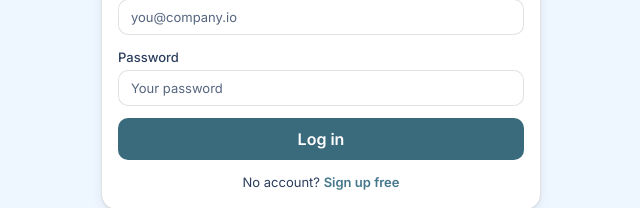
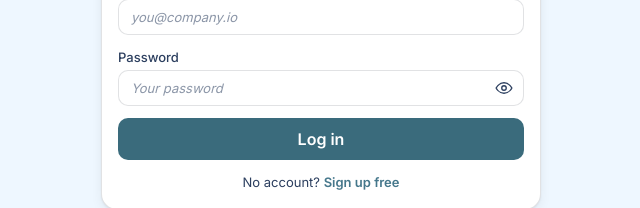
Before and after one commit to COS301-SE-2026/OptiGrid, a Next.js app in the folder frontend/: page /login in a window 1280 px wide. Shown: the part 368-576 px from the top of the page, without its empty margins (319-959 px from the left). Built offline with nearby package versions, Linux system fonts and the light colour scheme.

Commit message:
feat: add show password option and enhance placholders in auth pages

```diff
--- a/frontend/app/(auth)/login/page.tsx
+++ b/frontend/app/(auth)/login/page.tsx
@@ -7,6 +7,7 @@ import { getLoginError, initialLoginFormData, type LoginFormData } from "./valid
 import { navigateAfterLogin } from "../../../lib/auth-navigation";
 import { getTabSessionId, TAB_SESSION_HEADER } from "../../../lib/tab-session";
 import GoogleAuthButton from "@/components/GoogleButton";
+import PasswordInput from "@/components/PasswordInput";
 
 export default function LoginPage() {
     const router = useRouter();
@@ -125,18 +126,15 @@ export default function LoginPage() {
 
                     <div className="auth-field">
                         <label className="label" htmlFor="password">Password</label>
-                        <input
+                        <PasswordInput
                             id="password"
                             name="password"
-                            type="password"
                             autoComplete="current-password"
                             value={formData.password}
                             onChange={handleChange}
                             disabled={loading}
-                            className="input"
                             placeholder="Your password"
-                            aria-invalid={Boolean(error)}
-                            suppressHydrationWarning
+                            ariaInvalid={Boolean(error)}
                         />
                     </div>
 
--- /dev/null
+++ b/frontend/components/PasswordInput.tsx
@@ -0,0 +1,75 @@
+"use client";
+import { useState, type ChangeEvent,  type FocusEvent, type CSSProperties } from "react";
+
+interface PasswordInputProperties {
+    readonly id: string;
+    readonly name: string;
+    readonly value: string;
+    readonly onChange: (event: ChangeEvent<HTMLInputElement>) => void;
+    readonly onBlur?: (event: FocusEvent<HTMLInputElement>) => void;
+    readonly disabled?: boolean;
+    readonly autoComplete?: string;
+    readonly placeholder?: string;
+    readonly ariaInvalid?: boolean;
+    readonly ariaDescribedBy?: string;
+    readonly className?: string;
+    readonly style?: CSSProperties;
+}
+
+export default function PasswordInput({
+    id,
+    name,
+    value,
+    onChange,
+    onBlur,
+    disabled,
+    autoComplete,
+    placeholder,
+    ariaInvalid,
+    ariaDescribedBy,
+    className,
+    style
+}: PasswordInputProperties) {
+    const [visible, setVisible] = useState(false);
+    return (
+        <div className="auth-password-field">
+            <input
+                id={id}
+                name={name}
+                type={visible ? "text" : "password"}
+                autoComplete={autoComplete}
+                value={value}
+                onChange={onChange}
+                onBlur={onBlur}
+                disabled={disabled}
+                className={`${className ?? "input"} auth-password-input`}
+                style={style}
+                placeholder={placeholder}
+                aria-invalid={ariaInvalid}
+                aria-describedby={ariaDescribedBy}
+                suppressHydrationWarning
+            />
+            <button
+                className="auth-password-toggle"
+                type="button"
+                onClick={() => setVisible((prev) => !prev)}
+                disabled={disabled}
+                aria-label={visible ? "Hide password" : "Show password"}
+                aria-pressed={visible}
+            >
+                {visible ? (
+                    <svg viewBox="0 0 24 24" width="18" height="18" fill="none" stroke="currentColor" strokeWidth="1.8" strokeLinecap="round" strokeLinejoin="round" aria-hidden="true" focusable="false">
+                        <path d="M3 3l18 18" />
+                        <path d="M10.58 10.58a3 3 0 0 0 4.24 4.24" />
+                        <path d="M9.88 5.09A10.94 10.94 0 0 1 12 5c7 0 10.5 7 10.5 7a13.16 13.16 0 0 1-3.05 4.17M6.61 6.61C3.9 8.36 1.5 12 1.5 12a13.2 13.2 0 0 0 5.06 5.61" />
+                    </svg>
+                ) : (
+                    <svg viewBox="0 0 24 24" width="18" height="18" fill="none" stroke="currentColor" strokeWidth="1.8" strokeLinecap="round" strokeLinejoin="round" aria-hidden="true" focusable="false">
+                        <path d="M1.5 12S5 5 12 5s10.5 7 10.5 7-3.5 7-10.5 7S1.5 12 1.5 12Z" />
+                        <circle cx="12" cy="12" r="3" />
+                    </svg>
+                )}
+            </button>
+        </div>
+    );
+}
--- a/frontend/styles/optigrid-theme.css
+++ b/frontend/styles/optigrid-theme.css
@@ -227,9 +227,11 @@ h3 {
     padding: 9px 12px;
 }
 
-.input::placeholder {
-    color: var(--brand-ink-muted);
-    opacity: 0.8;
+.input::placeholder,
+.textarea::placeholder {
+    font-style: italic;
+    color: var(--brand-ink-muted);
+    opacity: 0.55;
 }
 
 .input:focus-visible,
@@ -1010,6 +1012,48 @@ h3 {
     width: 100%;
     font-weight: var(--fw-semibold);
     font-size: var(--fs-body);
+}
+
+.auth-password-input {
+    padding-right: 40px;
+}
+
+.auth-password-field {
+    display: flex;
+    position: relative;
+}
+
+.auth-password-toggle {
+    background: transparent;
+    border-radius: var(--radius-sm);
+    border: none;
+    cursor: pointer;
+    color: var(--brand-ink-muted);
+    position: absolute;
+    top: 50%;
+    right: 4px;
+    transform: translateY(-50%);
+    display: inline-flex;
+    align-items: center;
+    justify-content: center;
+    width: 32px;
+    height: 32px;
+    padding: 0;
+}
+
+.auth-password-toggle:disabled {
+    cursor: not-allowed;
+    opacity: 0.6;
+}
+
+.auth-password-toggle:hover {
+    color: var(--brand-ink);
+    background: color-mix(in srgb, var(--brand-secondary) 16%, transparent);
+}
+
+.auth-password-toggle:focus-visible {
+    box-shadow: var(--focus-ring);
+    outline: none;
 }
 
 .auth-notice,
```
Also changed, not shown: frontend/app/(auth)/signup/page.tsx (+7 -10 lines).
